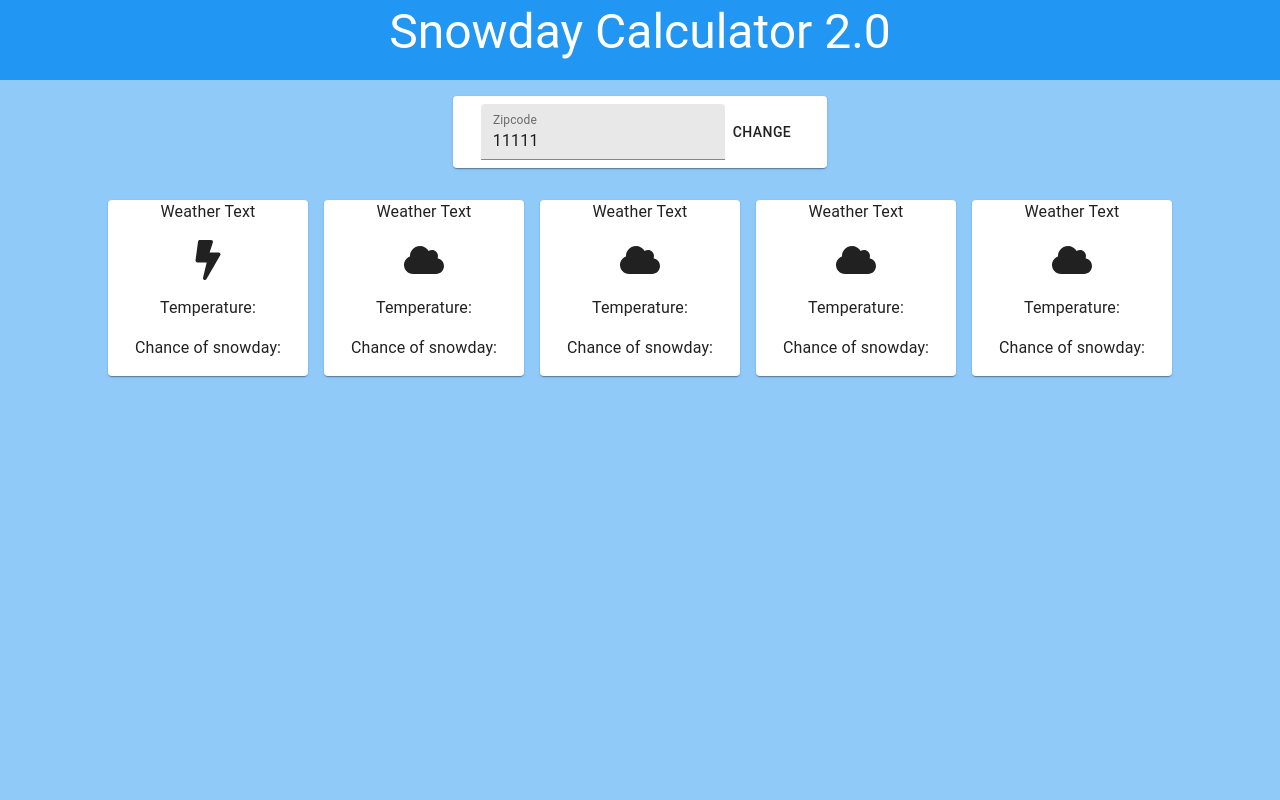
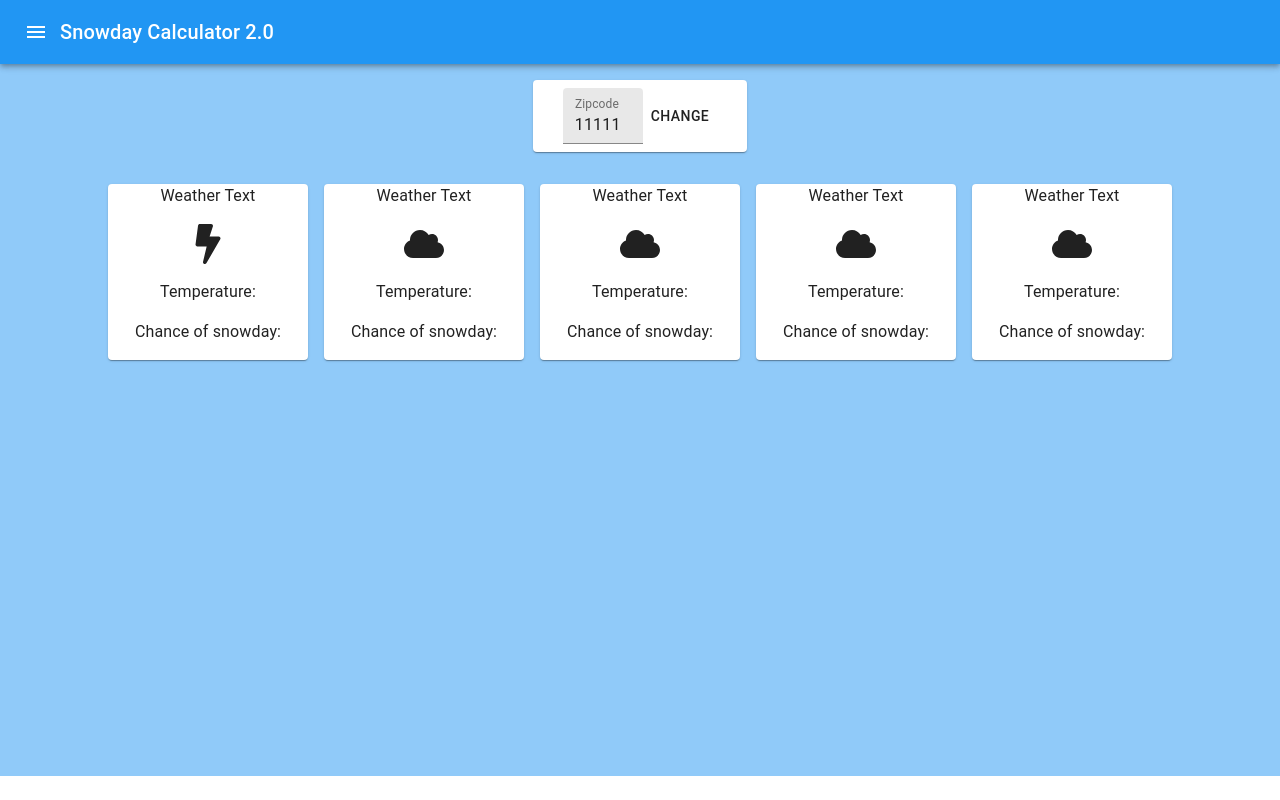
Before and after one commit to briankeefe/Snowday, a React (Create React App) app in the folder my-app/: page / in a window 1280 px wide. Built offline with nearby package versions, Linux system fonts and the light colour scheme.

Commit message:
changed scaling

```diff
--- a/my-app/src/App.js
+++ b/my-app/src/App.js
@@ -6,6 +6,7 @@ import "./style.scss";
 import Card from "./Card"
 import { blue } from "@material-ui/core/colors";
 import { useState } from "react";
+import Header from "./layout/header";
 
 function App() {
 	const [zip, setZip] = useState(11111);
@@ -21,13 +22,14 @@ function App() {
 
 	return (
 		<Box className="home-page" style={{ backgroundColor: blue[200] }}>
+			{Header}
 			<Box className="next-box">
-				<Box mb={2} mx={10}>
+				<Box mb={2}>
 					<Grid container justify="center">
-						<Grid item lg={4} sm={6} xs={12}>
+						<Grid item lg={2} sm={5} xs={8}>
 							<Paper>
 								<Box m={2} p={1} display="flex" justifyContent="center">
-									<TextField label="Zipcode" defaultValue={zip} variant="filled" onChange={updateText}></TextField>
+									<TextField style={{width: "80px"}} label="Zipcode" defaultValue={zip} variant="filled" onChange={updateText}></TextField>
 									<Button onClick={updateZip}>Change</Button>
 								</Box>
 							</Paper>
@@ -36,19 +38,19 @@ function App() {
 					</Grid>
 				</Box>
 				<Grid container spacing={2} justify="center">
-					<Grid item xs={12} sm={2}>
+					<Grid item xs={12} sm={8} md={2}>
 						<Card temp={100} />
 					</Grid>
-					<Grid item xs={12} sm={2}>
+					<Grid item xs={12} sm={8} md={2}>
 						<Card />
 					</Grid>
-					<Grid item xs={12} sm={2}>
+					<Grid item xs={12} md={2}>
 						<Card />
 					</Grid>
-					<Grid item xs={12} sm={2}>
+					<Grid item xs={12} md={2}>
 						<Card />
 					</Grid>
-					<Grid item xs={12} sm={2}>
+					<Grid item xs={12} md={2}>
 						<Card />
 					</Grid>
 				</Grid>
--- a/my-app/src/index.js
+++ b/my-app/src/index.js
@@ -7,7 +7,7 @@ import { BrowserRouter as Router, Route } from 'react-router-dom';
 import { createMuiTheme, ThemeProvider } from '@material-ui/core/styles';
 import { purple, green, blue } from '@material-ui/core/colors';
 import { faFastForward } from '@fortawesome/free-solid-svg-icons';
-import { AppBar, Toolbar, Box, Typography } from '@material-ui/core';
+import { AppBar, Toolbar, Box, Typography, Button } from '@material-ui/core';
 const theme = createMuiTheme({
 	palette: {
 		primary: blue,
@@ -15,20 +15,9 @@ const theme = createMuiTheme({
 	}
 });
 
-const toolbar = (
-    <AppBar style={{height: "10vh"}} position="static">
-        <Toolbar>
-            <Typography style={{margin: "auto"}} variant="h3" color="inherit">
-                Snowday Calculator 2.0
-            </Typography>
-        </Toolbar>
-    </AppBar>
-);
-
 const routing = (
 	<Box className="outermost">
 		<ThemeProvider theme={theme}>
-            {toolbar}
 			<Router>
 				<div>
 					<Route path="/" component={App} />
--- /dev/null
+++ b/my-app/src/layout/header.js
@@ -0,0 +1,19 @@
+import React from "react";
+import {AppBar, Toolbar, Typography, Button} from "@material-ui/core";
+import IconButton from '@material-ui/core/IconButton';
+import MenuIcon from '@material-ui/icons/Menu';
+
+const toolbar = (
+	<AppBar position="static">
+		<Toolbar>
+			<IconButton edge="start" color="inherit" aria-label="menu">
+				<MenuIcon />
+			</IconButton>
+			<Typography variant="h6">
+				Snowday Calculator 2.0
+          	</Typography>
+		</Toolbar>
+	</AppBar>
+);
+
+export default toolbar;
--- a/my-app/src/style.scss
+++ b/my-app/src/style.scss
@@ -1,5 +1,5 @@
 .home-page{
-    height:90vh;
+    min-height:97vh;
 }
 
 .component-card{
--- a/package.json
+++ b/package.json
@@ -4,6 +4,7 @@
     "@fortawesome/free-solid-svg-icons": "^5.11.2",
     "@fortawesome/react-fontawesome": "^0.1.7",
     "@material-ui/core": "^4.7.1",
+    "@material-ui/icons": "^4.5.1",
     "react-router": "^5.1.2",
     "react-router-dom": "^5.1.2",
     "sass": "^1.23.7",
```
Also changed, not shown: 1 other file (tests, documents, lock files or other folders). Lines whose indentation alone changed are shown as unchanged.
